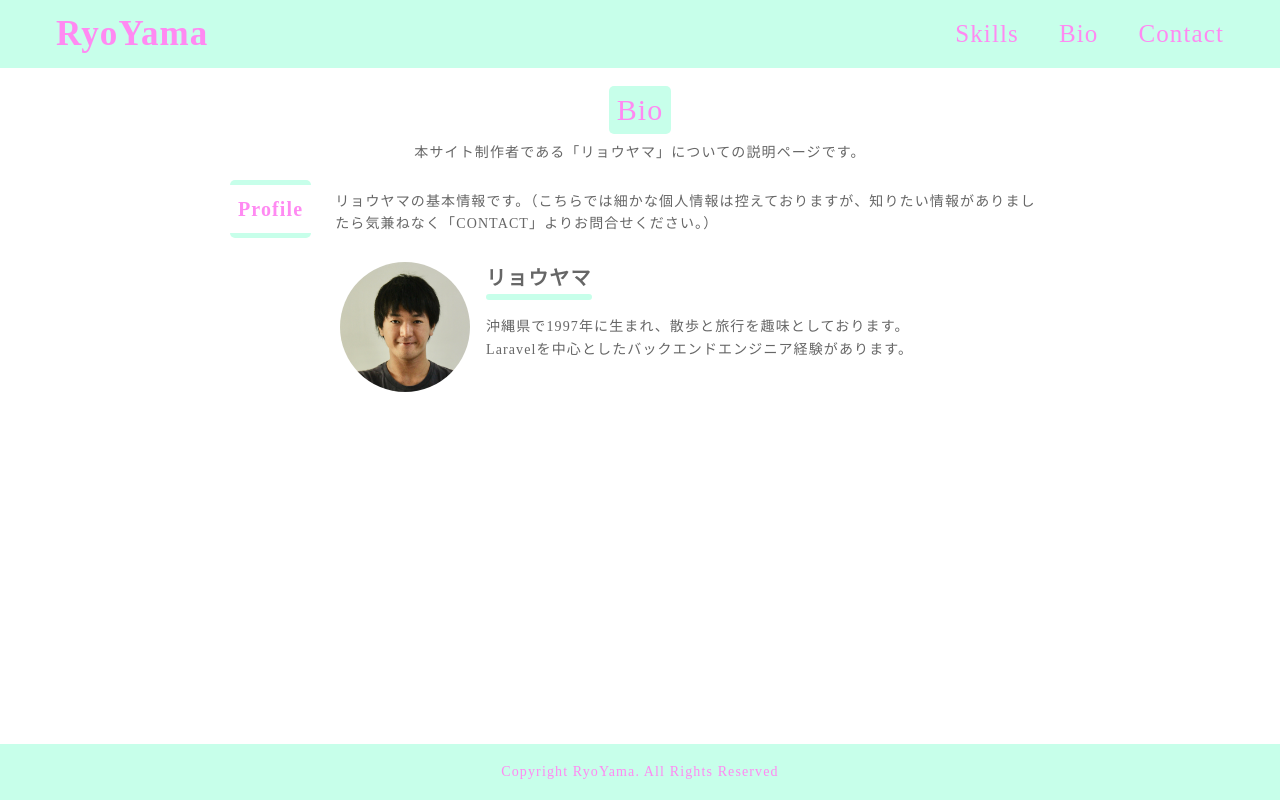
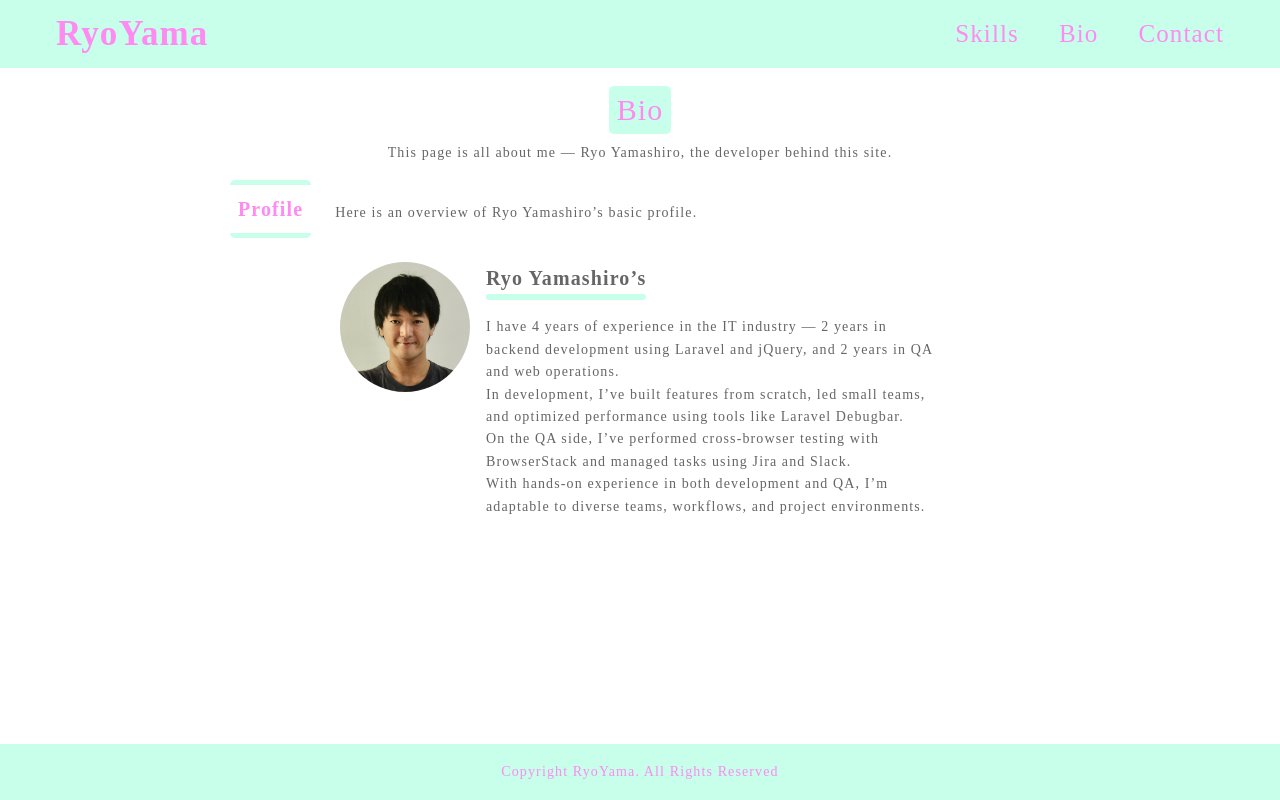
Before and after one commit to RyoYamashiro/react-portfolio-myself, a React (Create React App) app: page /bio in a window 1280 px wide. Built offline with nearby package versions, Linux system fonts and the light colour scheme; a web font is replaced by a local one.

Commit message:
changed_profile_to_english

```diff
--- a/src/components/Profile.js
+++ b/src/components/Profile.js
@@ -63,7 +63,7 @@ function Profile() {
     <div>
       <SecondTitle
         title="Profile"
-        subtitle="リョウヤマの基本情報です。（こちらでは細かな個人情報は控えておりますが、知りたい情報がありましたら気兼ねなく「CONTACT」よりお問合せください。）"
+        subtitle="Here is an overview of Ryo Yamashiro’s basic profile."
       />
       <ProfileContainer>
         <div
@@ -71,12 +71,12 @@ function Profile() {
           style={{ backgroundImage: `url(${ProfileImage})` }}
         ></div>
         <div className="profile-content">
-          <p className="profile-heading">リョウヤマ</p>
+          <p className="profile-heading">Ryo Yamashiro’s</p>
           <p className="profile-text">
-            沖縄県で1997年に生まれ、散歩と旅行を趣味としております。
-            <br />
-            Laravelを中心としたバックエンドエンジニア経験があります。
-            <br />
+          I have 4 years of experience in the IT industry — 2 years in backend development using Laravel and jQuery, and 2 years in QA and web operations.
+<br />In development, I’ve built features from scratch, led small teams, and optimized performance using tools like Laravel Debugbar.
+<br />On the QA side, I’ve performed cross-browser testing with BrowserStack and managed tasks using Jira and Slack.
+<br />With hands-on experience in both development and QA, I’m adaptable to diverse teams, workflows, and project environments.
           </p>
         </div>
       </ProfileContainer>
--- a/src/pages/Bio.js
+++ b/src/pages/Bio.js
@@ -7,7 +7,7 @@ function Bio() {
     <>
       <Title
         title="Bio"
-        subtitle="本サイト制作者である「リョウヤマ」についての説明ページです。"
+        subtitle="This page is all about me — Ryo Yamashiro, the developer behind this site."
       />
       <Profile />
       {/* <Interview /> */}
```
